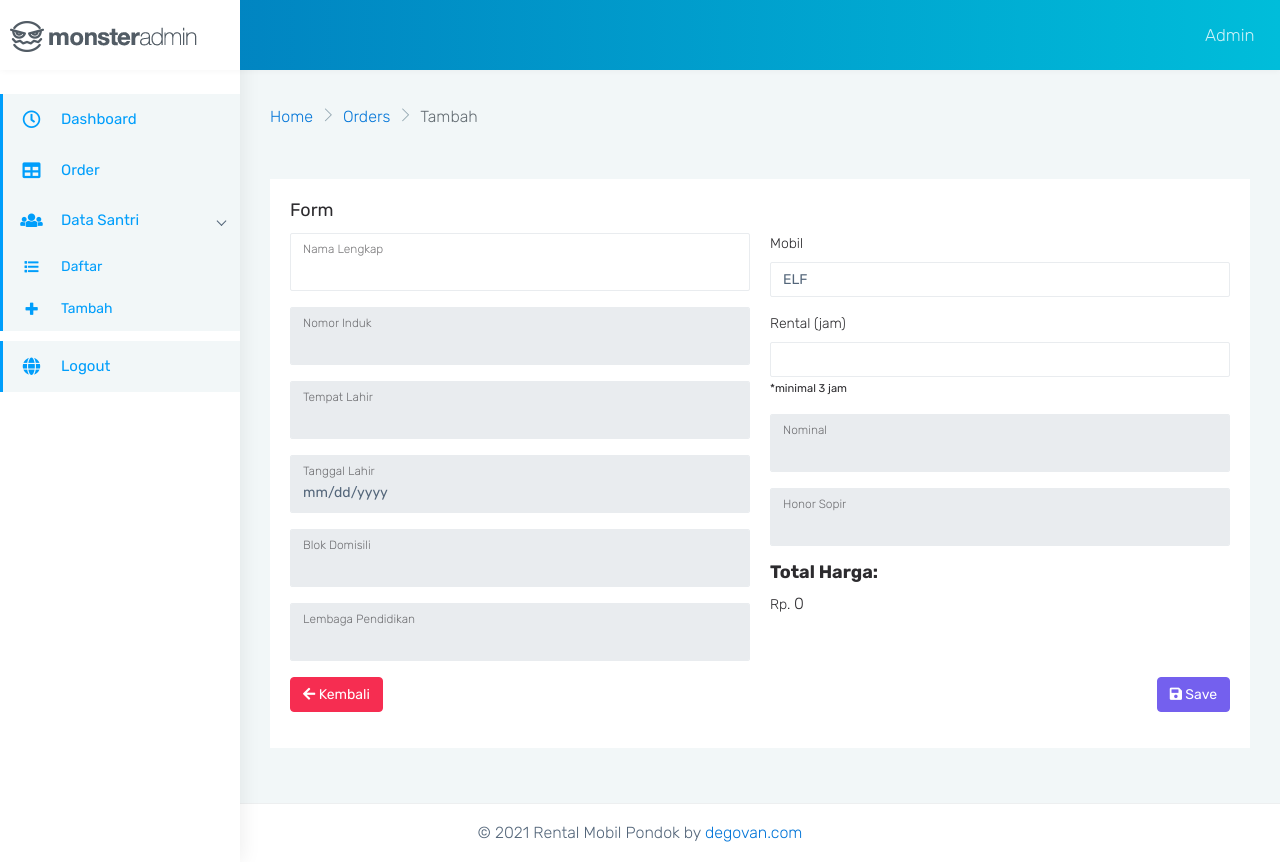
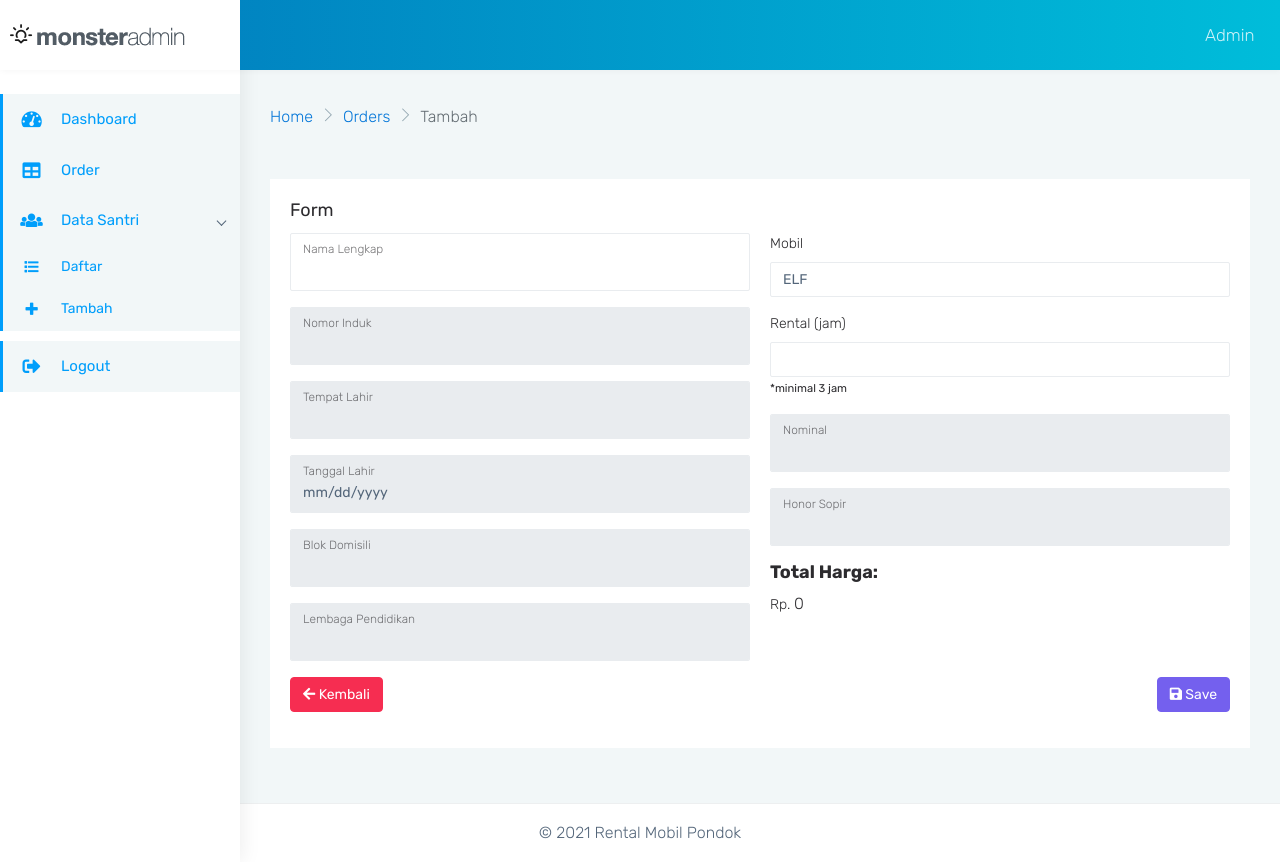
Before and after one commit to Degovan/rental-mobil, a CodeIgniter 4 app: template app/Views/admin/orders/create.php in a window 1280 px wide. Run offline with PHP 8.4 and a stand-in for CodeIgniter, Linux system fonts and the light colour scheme; the template is opened without the code that fills it, so the values that code supplies are empty; some libraries are stand-ins or nearby versions.

Commit message:
style: update footer and icon in sidebar

```diff
--- a/app/Views/layout/footer.php
+++ b/app/Views/layout/footer.php
@@ -1,3 +1,4 @@
 <footer class="footer text-center">
-    © 2021 Rental Mobil Pondok by <a href="https://www.degovan.com/" target="_blank">degovan.com</a>
+    © 2021 Rental Mobil Pondok
+     <!-- by <a href="https://www.degovan.com/" target="_blank">degovan.com</a> -->
 </footer>
--- a/app/Views/layout/navbar.php
+++ b/app/Views/layout/navbar.php
@@ -20,12 +20,14 @@
                 <!-- ============================================================== -->
                 <!-- Logo -->
                 <!-- ============================================================== -->
-                <a class="navbar-brand" href="index.html">
+                <a class="navbar-brand" href="<?= route_to('/')?>">
                     <!-- Logo icon -->
                     <b class="logo-icon">
-                        <!--You can put here icon as well // <i class="wi wi-sunset"></i> //-->
+                        <!-- You can put here icon as well //  -->
+                        <i class="wi wi-sunset"></i>
+                        <!-- // -->
                         <!-- Dark Logo icon -->
-                        <img src="/assets/images/logo-icon.png" alt="homepage" class="dark-logo" />
+                        <!-- <img src="/assets/images/logo-icon.png" alt="homepage" class="dark-logo" /> -->
 
                     </b>
                     <!--End Logo icon -->
@@ -33,7 +35,7 @@
                     <span class="logo-text">
                         <!-- dark Logo text -->
                         <img src="/assets/images/logo-text.png" alt="homepage" class="dark-logo" />
-
+                        <!-- <p>Mengrental</p> -->
                     </span>
                 </a>
                 <!-- ============================================================== -->
--- a/app/Views/layout/sidebar.php
+++ b/app/Views/layout/sidebar.php
@@ -5,7 +5,7 @@
         <nav class="sidebar-nav">
             <ul id="sidebarnav">
                 <!-- User Profile-->
-                <li class="sidebar-item"> <a class="sidebar-link waves-effect waves-dark sidebar-link" href="<?= route_to('dashboard') ?>" aria-expanded="false"><i class="me-3 far fa-clock fa-fw" aria-hidden="true"></i><span class="hide-menu">Dashboard</span></a></li>
+                <li class="sidebar-item"> <a class="sidebar-link waves-effect waves-dark sidebar-link" href="<?= route_to('dashboard') ?>" aria-expanded="false"><i class="me-3 fa fa-tachometer-alt" aria-hidden="true"></i><span class="hide-menu">Dashboard</span></a></li>
                 <li class="sidebar-item">
                     <a class="sidebar-link waves-effect waves-dark sidebar-link" href="<?= route_to('orders') ?>" aria-expanded="false"><i class="me-3 fa fa-table" aria-hidden="true"></i><span class="hide-menu">Order</span></a>
                 </li>
@@ -15,7 +15,7 @@
                         <li class="sidebar-item"><a href="<?= route_to('santri.create') ?>" class="sidebar-link"><i class="me-3 fa fa-plus"></i> Tambah</a></li>
                     </ul>
                 </li>
-                <li class="sidebar-item"> <a class="sidebar-link waves-effect waves-dark sidebar-link" href="<?= route_to('logout') ?>" aria-expanded="false"><i class="me-3 fa fa-globe" aria-hidden="true"></i><span class="hide-menu">Logout</span></a></li>
+                <li class="sidebar-item"> <a class="sidebar-link waves-effect waves-dark sidebar-link" href="<?= route_to('logout') ?>" aria-expanded="false"><i class="me-3 fa fa-sign-out-alt" aria-hidden="true"></i><span class="hide-menu">Logout</span></a></li>
             </ul>
 
         </nav>
```
